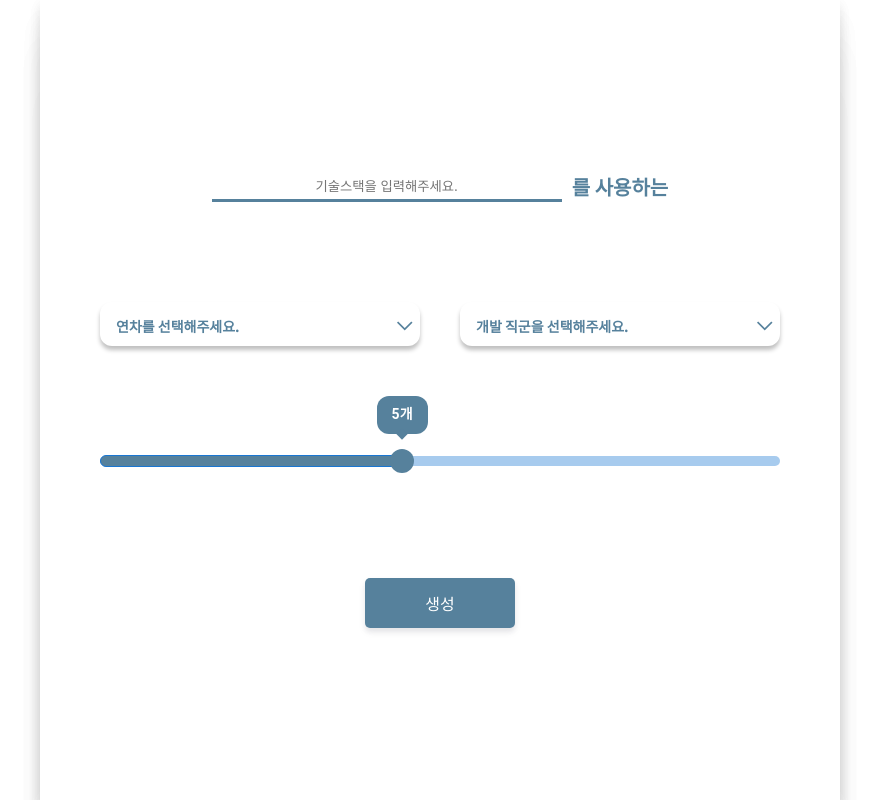
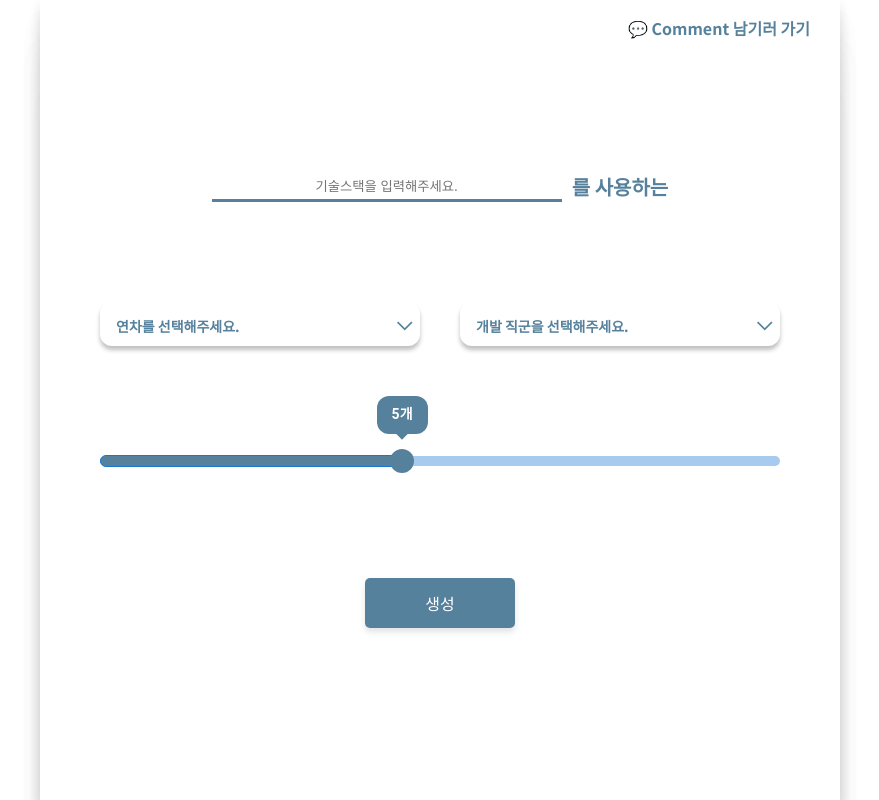
Before and after one commit to HalamLee/Interviz, a Next.js app: page / in a window 1280 px wide. Shown: the whole page, without its empty margins (200-1079 px from the left). Built offline with nearby package versions, Linux system fonts and the light colour scheme.

Commit message:
feat: main 페이지에서 comment 페이지로 이동하는 버튼 추가 #52

```diff
--- a/src/pages/index.tsx
+++ b/src/pages/index.tsx
@@ -6,6 +6,7 @@ import {
   YEARS_OF_EXPERIENCE,
 } from '@constants/selectInfo';
 import { theme } from '@styles/theme';
+import Link from 'next/link';
 import { useRouter } from 'next/router';
 import { useState } from 'react';
 import { styled } from 'styled-components';
@@ -55,6 +56,9 @@ const Main = () => {
 
   return (
     <Wrapper>
+      <Comment>
+        <Link href={'/comment'}>💬 Comment 남기러 가기</Link>
+      </Comment>
       <Container>
         <InputWrapper>
           <Input
@@ -106,6 +110,27 @@ const Wrapper = styled.div`
   width: 100%;
   height: 100vh;
   ${theme.center};
+  position: relative;
+`;
+
+const Comment = styled.div`
+  width: 100%;
+  display: flex;
+  justify-content: flex-end;
+  position: absolute;
+  top: 20px;
+  right: 30px;
+
+  a {
+    color: ${theme.colors.main};
+    font-weight: 700;
+    text-decoration: none;
+    outline: none;
+    &:hover {
+      padding-bottom: 8px;
+      border-bottom: 3px solid ${theme.colors.main};
+    }
+  }
 `;
 
 const Container = styled.div`
```
